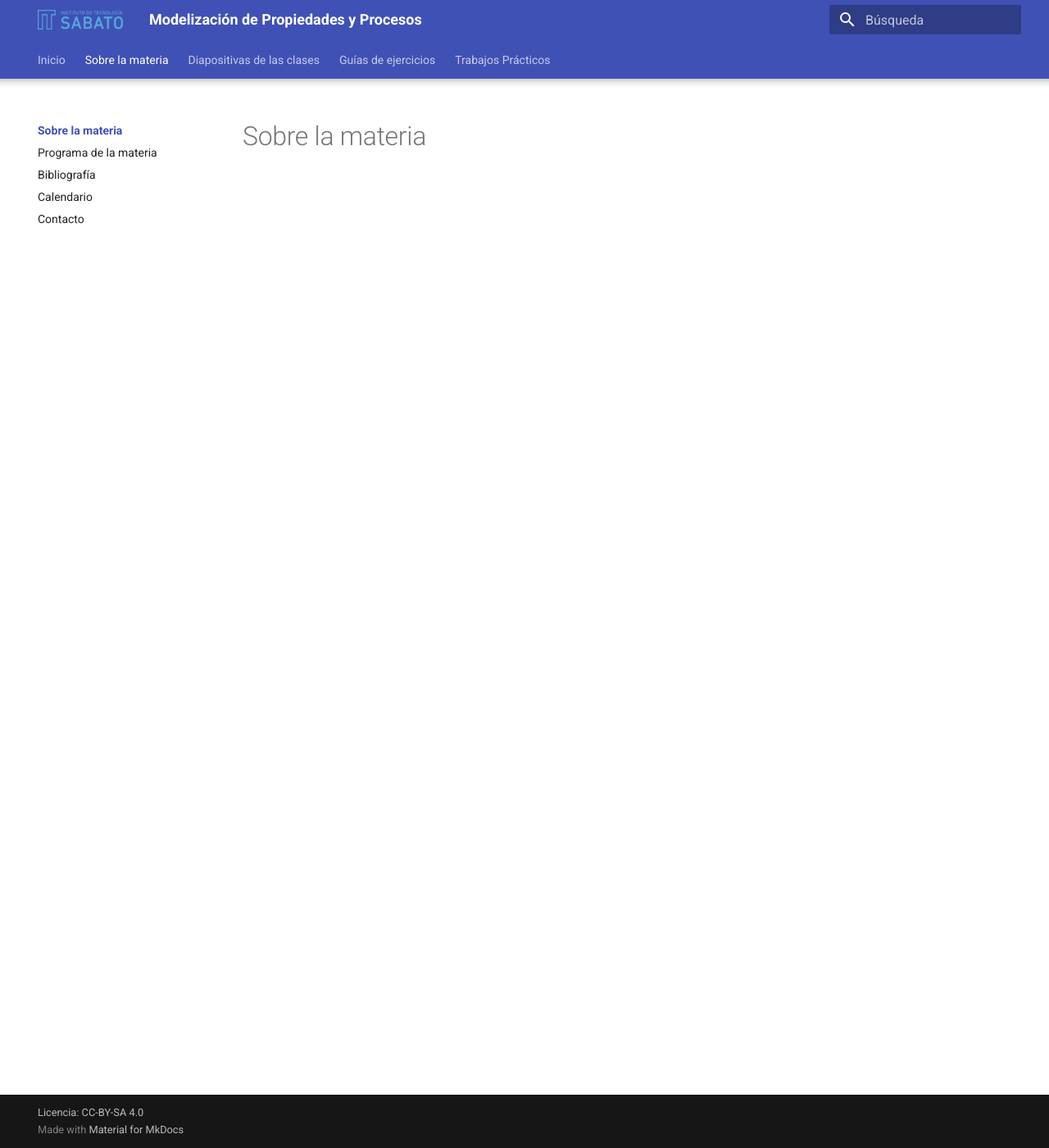
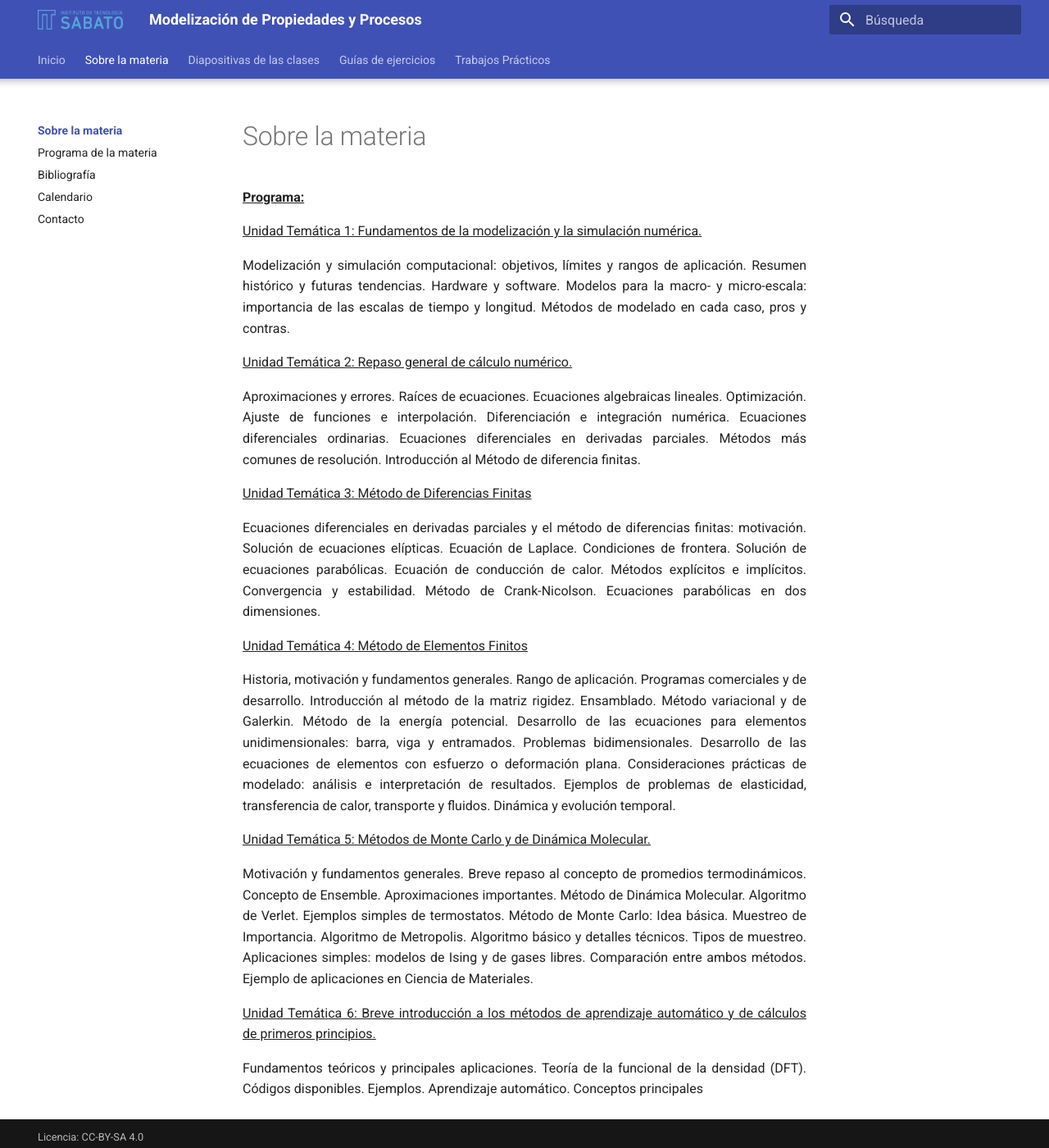
Before and after one commit to modelsabato/modelsabato.github.io, an MkDocs documentation site: the page built from docs/about/README.md, in a window 1280 px wide and 1400 px high. Shown: the whole window at 82% size. Built offline with MkDocs 1.6.1 and Material for MkDocs 9.7.7, drawn with Linux system fonts in a browser that asks for light colours; nearby versions of some CDN libraries; library files that are not in the unit come from our copies.

Commit message:
Add files via upload

```diff
--- a/docs/about/README.md
+++ b/docs/about/README.md
@@ -1 +1,57 @@
-# Sobre la materia
+**<u>Programa:</u>**
+
+<u>Unidad Temática 1: Fundamentos de la modelización y la simulación
+numérica.</u>
+
+Modelización y simulación computacional: objetivos, límites y rangos de
+aplicación. Resumen histórico y futuras tendencias. Hardware y software.
+Modelos para la macro- y micro-escala: importancia de las escalas de
+tiempo y longitud. Métodos de modelado en cada caso, pros y contras.
+
+<u>Unidad Temática 2: Repaso general de cálculo numérico.</u>
+
+Aproximaciones y errores. Raíces de ecuaciones. Ecuaciones algebraicas
+lineales. Optimización. Ajuste de funciones e interpolación.
+Diferenciación e integración numérica. Ecuaciones diferenciales
+ordinarias. Ecuaciones diferenciales en derivadas parciales. Métodos más
+comunes de resolución. Introducción al Método de diferencia finitas.
+
+<u>Unidad Temática 3: Método de Diferencias Finitas</u>
+
+Ecuaciones diferenciales en derivadas parciales y el método de
+diferencias finitas: motivación. Solución de ecuaciones elípticas.
+Ecuación de Laplace. Condiciones de frontera. Solución de ecuaciones
+parabólicas. Ecuación de conducción de calor. Métodos explícitos e
+implícitos. Convergencia y estabilidad. Método de Crank-Nicolson.
+Ecuaciones parabólicas en dos dimensiones.
+
+<u>Unidad Temática 4: Método de Elementos Finitos</u>
+
+Historia, motivación y fundamentos generales. Rango de aplicación.
+Programas comerciales y de desarrollo. Introducción al método de la
+matriz rigidez. Ensamblado. Método variacional y de Galerkin. Método de
+la energía potencial. Desarrollo de las ecuaciones para elementos
+unidimensionales: barra, viga y entramados. Problemas bidimensionales.
+Desarrollo de las ecuaciones de elementos con esfuerzo o deformación
+plana. Consideraciones prácticas de modelado: análisis e interpretación
+de resultados. Ejemplos de problemas de elasticidad, transferencia de
+calor, transporte y fluidos. Dinámica y evolución temporal.
+
+<u>Unidad Temática 5: Métodos de Monte Carlo y de Dinámica
+Molecular.</u>
+
+Motivación y fundamentos generales. Breve repaso al concepto de
+promedios termodinámicos. Concepto de Ensemble. Aproximaciones
+importantes. Método de Dinámica Molecular. Algoritmo de Verlet. Ejemplos
+simples de termostatos. Método de Monte Carlo: Idea básica. Muestreo de
+Importancia. Algoritmo de Metropolis. Algoritmo básico y detalles
+técnicos. Tipos de muestreo. Aplicaciones simples: modelos de Ising y de
+gases libres. Comparación entre ambos métodos. Ejemplo de aplicaciones
+en Ciencia de Materiales.
+
+<u>Unidad Temática 6: Breve introducción a los métodos de aprendizaje
+automático y de cálculos de primeros principios.</u>
+
+Fundamentos teóricos y principales aplicaciones. Teoría de la funcional
+de la densidad (DFT). Códigos disponibles. Ejemplos. Aprendizaje
+automático. Conceptos principales
```
Also changed, not shown: docs/about/programa.md (+15 -5 lines).
